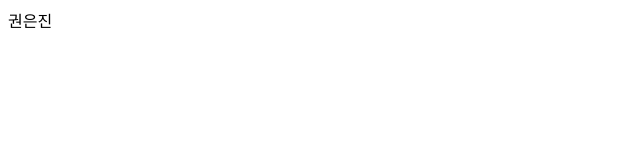
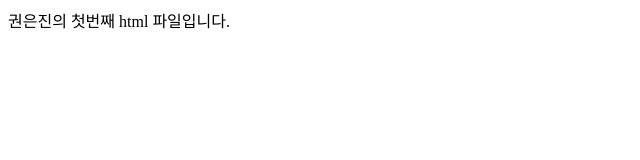
Before and after one commit to skykwon1004/html_step01, a plain HTML site: page index.html in a window 1280 px wide. Shown: the whole page, without its empty margins (0-640 px from the left). Drawn offline with Linux system fonts and the light colour scheme.

Commit message:
첫번째 html

```diff
--- a/index.html
+++ b/index.html
@@ -7,6 +7,6 @@
     <title>Document</title>
 </head>
 <body>
-    권은진
+    권은진의 첫번째 html 파일입니다.
 </body>
 </html>
```
